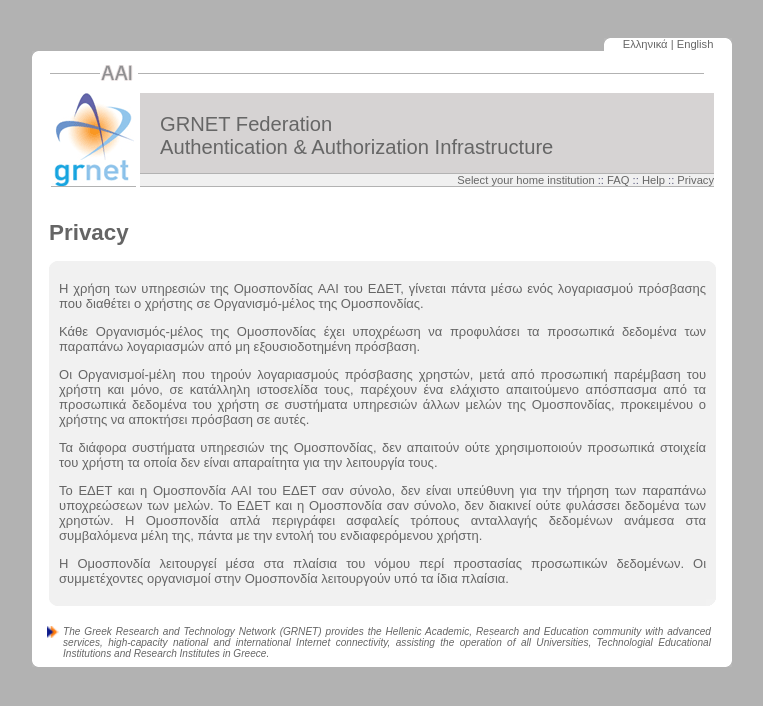
After one commit to hpcugent/django-wayf, a Django app: template wayf/templates/el/privacy.html in a window 1280 px wide. The commit adds this page. Shown: the top 706 px of the page, without its empty margins (259-1022 px from the left). Run offline with Django 3.2, Linux system fonts and the light colour scheme; the template is opened without the code that fills it, so the values that code supplies are empty.

```diff
--- a/settings.py
+++ b/settings.py
@@ -1,6 +1,6 @@
 # Django settings for grnet_wayf project.
 
-DEBUG = True
+DEBUG = False
 TEMPLATE_DEBUG = DEBUG
 
 ADMINS = (
--- a/static/style.css
+++ b/static/style.css
@@ -77,13 +77,13 @@ h6 {
 
 
 #corner_white_on_grey_topx-- {
-	/*width:7px; */
 	height:7px;
 	background-image:url(images/topx--.gif);
 	background-position:top left;
 	background-repeat:no-repeat;
 	background-color:white;
 	text-align: center;
+	padding-left: 7px;
 }
 
 #corner_white_on_grey_top--x {
--- /dev/null
+++ b/wayf/templates/500.html
@@ -0,0 +1,6 @@
+{% extends "base.html" %}
+{% load i18n %}
+{% block header %}{% trans "Server error" %}{% endblock %}
+{% block content %}
+{% trans "The page you requested cannot be displayed because the server experienced a technical problem. We apologize for the inconvenience." %}
+{% endblock %}
--- a/wayf/templates/base.html
+++ b/wayf/templates/base.html
@@ -51,7 +51,7 @@
 			<table border="0" cellpadding="0" cellspacing="0" width="100%">
 			<tbody>
 				<tr>
-					<td width="20">&nbsp;</td>
+					<td width="14">&nbsp;</td>
 					<td>
 						<table >
 						<tr>
@@ -88,7 +88,7 @@
 
 <table border="0" cellpadding="1" cellspacing="0">
 	<tr>
-		<td valign="top" width="14"><img src="static/images/arrow-12.gif" width="12" height="12" alt="arrow"></td>
+		<td valign="top" width="14"><img src="/static/images/arrow-12.gif" width="12" height="12" alt="arrow"></td>
 		<td valign="top">
 			<p class="footer">{% trans "The Greek Research and Technology Network (GRNET) provides the Hellenic Academic, Research and Education community with advanced services, high-capacity national and international Internet connectivity, assisting the operation of all Universities, Technologial Educational Institutions and Research Institutes in Greece."%}</p>
 		</td>
--- /dev/null
+++ b/wayf/templates/el/privacy.html
@@ -0,0 +1,39 @@
+{% extends "base.html" %}
+{% load i18n %}
+{% block title %}{% trans "Privacy" %}{% endblock %}
+{% block header %}{% trans "Privacy" %}{% endblock %}
+{% block content %}
+<p>
+Η χρήση των υπηρεσιών της Ομοσπονδίας AAI του ΕΔΕΤ, γίνεται πάντα μέσω ενός
+λογαριασμού πρόσβασης που διαθέτει ο χρήστης σε Οργανισμό-μέλος της
+Ομοσπονδίας.
+</p>
+<p>
+Κάθε Οργανισμός-μέλος της Ομοσπονδίας έχει υποχρέωση να προφυλάσει τα προσωπικά
+δεδομένα των παραπάνω λογαριασμών από μη εξουσιοδοτημένη πρόσβαση.
+</p>
+<p>
+Οι Οργανισμοί-μέλη που τηρούν λογαριασμούς πρόσβασης χρηστών, μετά από
+προσωπική παρέμβαση του χρήστη και μόνο, σε κατάλληλη ιστοσελίδα τους, παρέχουν
+ένα ελάχιστο απαιτούμενο απόσπασμα από τα προσωπικά δεδομένα του χρήστη σε
+συστήματα υπηρεσιών άλλων μελών της Ομοσπονδίας, προκειμένου ο χρήστης να
+αποκτήσει πρόσβαση σε αυτές.
+</p>
+<p>
+Τα διάφορα συστήματα υπηρεσιών της Ομοσπονδίας, δεν απαιτούν ούτε χρησιμοποιούν
+προσωπικά στοιχεία του χρήστη τα οποία δεν είναι απαραίτητα για την λειτουργία
+τους.
+</p>
+<p>
+Το ΕΔΕΤ και η Ομοσπονδία ΑΑΙ του ΕΔΕΤ σαν σύνολο, δεν είναι υπεύθυνη για την
+τήρηση των παραπάνω υποχρεώσεων των μελών. Το ΕΔΕΤ και η Ομοσπονδία σαν σύνολο,
+δεν διακινεί ούτε φυλάσσει δεδομένα των χρηστών. Η Ομοσπονδία απλά περιγράφει
+ασφαλείς τρόπους ανταλλαγής δεδομένων ανάμεσα στα συμβαλόμενα μέλη της, πάντα
+με την εντολή του ενδιαφερόμενου χρήστη.
+</p>
+<p>
+Η Ομοσπονδία λειτουργεί μέσα στα πλαίσια του νόμου περί προστασίας προσωπικών
+δεδομένων. Οι συμμετέχοντες οργανισμοί στην Ομοσπονδία λειτουργούν υπό τα ίδια
+πλαίσια.
+</p>
+{% endblock %}
```
Also changed, not shown: wayf/views.py (+18 -8 lines), locale/el/LC_MESSAGES/django.po, 1 other file.
